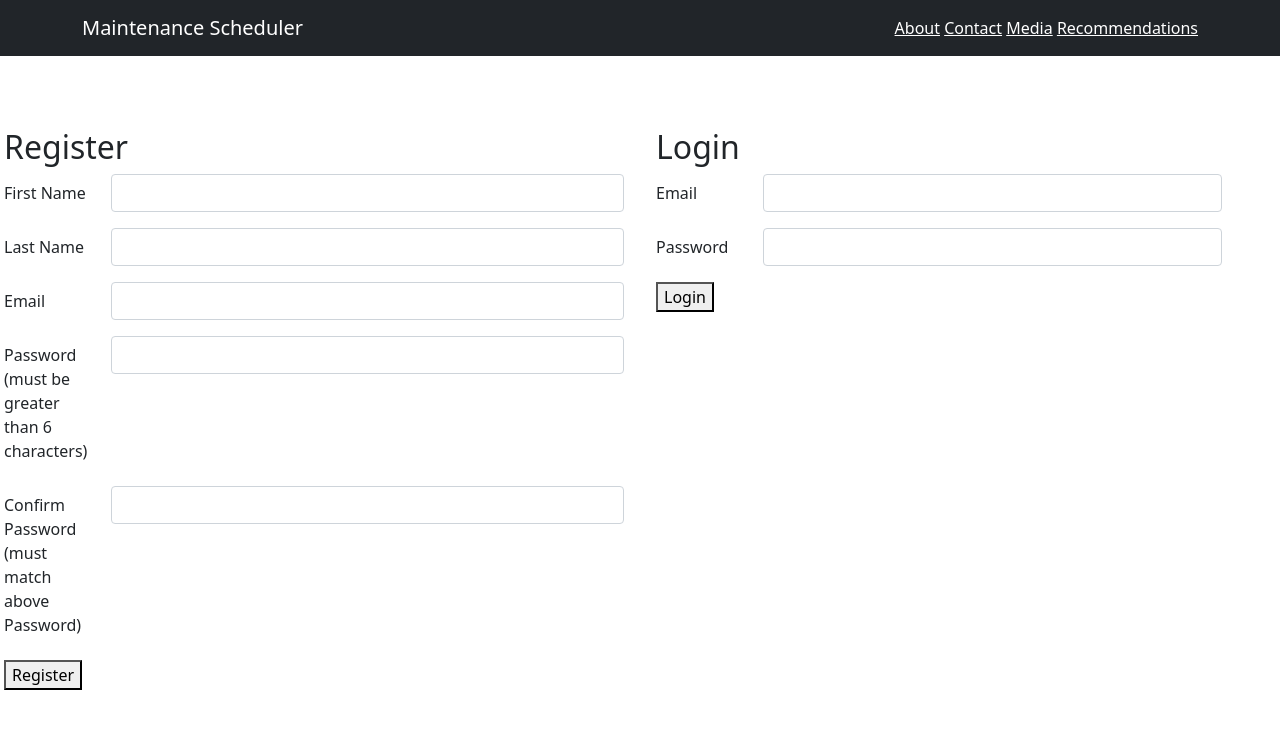
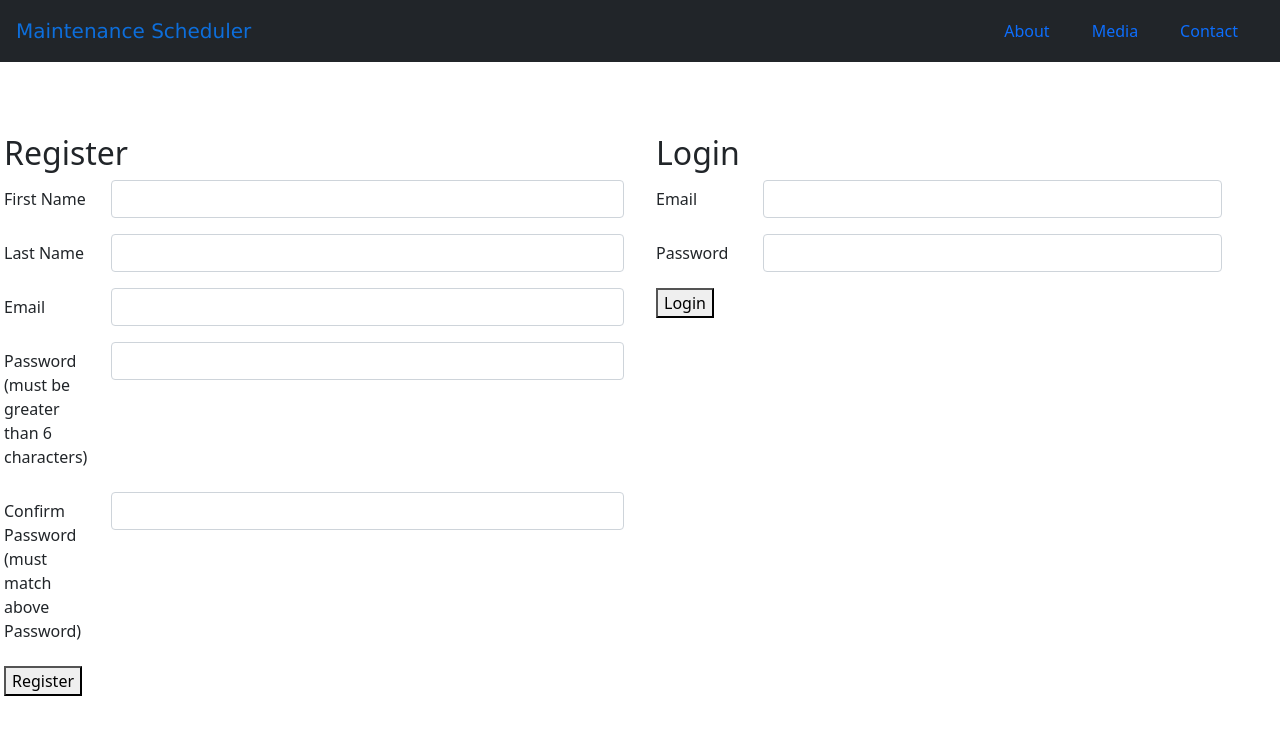
Before and after one commit to GaryAngarita/maintenance_scheduler, a Django app: page /logreg in a window 1280 px wide. Shown: the top 735 px of the page. Run offline with Django 3.2, Linux system fonts and the light colour scheme; parts of the project's set-up code (start-up, migrations or seed data) failed here and were passed over; some libraries are stand-ins or nearby versions.

Commit message:
fixed nav header

```diff
--- a/sched_maint/sched_maint_app/templates/calendar.html
+++ b/sched_maint/sched_maint_app/templates/calendar.html
@@ -14,11 +14,8 @@
     <div id="container">
         <div id="top-part">
         <nav id="navbar-example2" class="navbar navbar-light navbar-custom bg-dark px-3">
-            <a class="navbar-brand navbar-text" href="/logreg">Maintenance Scheduler</a>
+            <a class="navbar-brand navbar-text" href="/">Maintenance Scheduler</a>
             <ul class="nav nav-pills">
-            <li class="nav-item">
-                <a class="nav-link" href="/logreg">Log In</a>
-            </li>
             <li class="nav-item">
                 <a class="nav-link" href="/about">About</a>
             </li>
--- a/sched_maint/sched_maint_app/templates/contact.html
+++ b/sched_maint/sched_maint_app/templates/contact.html
@@ -35,7 +35,7 @@
 <body>
      <!-- Start Top Bar -->
     <div id="container">
-        `<div id="top-part">
+        <div id="top-part">
             <nav id="navbar-example2" class="navbar navbar-light navbar-custom bg-dark px-3">
                 <a class="navbar-brand navbar-text" href="/logreg">Maintenance Scheduler</a>
                 <ul class="nav nav-pills">
--- a/sched_maint/sched_maint_app/templates/homepage.html
+++ b/sched_maint/sched_maint_app/templates/homepage.html
@@ -27,11 +27,8 @@
     <div id="container">
         <div id="top-part">
         <nav id="navbar-example2" class="navbar navbar-light navbar-custom bg-dark px-3">
-            <a class="navbar-brand navbar-text" href="/logreg">Maintenance Scheduler</a>
+            <a class="navbar-brand navbar-text" href="/">Maintenance Scheduler</a>
             <ul class="nav nav-pills">
-            <li class="nav-item">
-                <a class="nav-link" href="/logreg">Log In</a>
-            </li>
             <li class="nav-item">
                 <a class="nav-link" href="/about">About</a>
             </li>
--- a/sched_maint/sched_maint_app/templates/logreg.html
+++ b/sched_maint/sched_maint_app/templates/logreg.html
@@ -5,34 +5,35 @@
     <title>Bootstrap Theme Simply Me</title>
     <meta charset="utf-8">
     <meta name="viewport" content="width=device-width, initial-scale=1">
-    <link href="https://cdn.jsdelivr.net/npm/bootstrap@5.0.2/dist/css/bootstrap.min.css" rel="stylesheet" integrity="sha384-EVSTQN3/azprG1Anm3QDgpJLIm9Nao0Yz1ztcQTwFspd3yD65VohhpuuCOmLASjC" crossorigin="anonymous">
-    <script src="https://cdn.jsdelivr.net/npm/bootstrap@5.0.2/dist/js/bootstrap.bundle.min.js" integrity="sha384-MrcW6ZMFYlzcLA8Nl+NtUVF0sA7MsXsP1UyJoMp4YLEuNSfAP+JcXn/tWtIaxVXM" crossorigin="anonymous"></script>
+    <link href="https://cdn.jsdelivr.net/npm/bootstrap@5.1.3/dist/css/bootstrap.min.css" rel="stylesheet" integrity="sha384-1BmE4kWBq78iYhFldvKuhfTAU6auU8tT94WrHftjDbrCEXSU1oBoqyl2QvZ6jIW3" crossorigin="anonymous">
 
     <script src="https://stackpath.bootstrapcdn.com/bootstrap/4.5.2/js/bootstrap.min.js"
         integrity="sha384-B4gt1jrGC7Jh4AgTPSdUtOBvfO8shuf57BaghqFfPlYxofvL8/KUEfYiJOMMV+rV"
         crossorigin="anonymous"></script>
     {% load static %}
-    <link rel="stylesheet" href="{% static 'css/recommend.css' %}">
+    <link rel="stylesheet" href="{% static 'css/index.css' %}">
 </head>
 
 <body>
-    <!-- NAVBAR -->
-    <nav class="navbar navbar-expand-lg navbar-dark bg-dark">
-        <div class="container">
-        <a class="navbar-brand" href="/">Maintenance Scheduler</a>
-            <span class="navbar-text">
-                <ul class="navbar-nav mr-auto"></ul>
-                <span class="navbar-text">
-                    <a href="/about">About</a>
-                    <a href="/contact">Contact</a>
-                    <a href="/media">Media</a>
-                    <a href="/recommend">Recommendations</a>
-                </span>
-            </span>
-        </div>
-        </div>
-    </nav>
-  <!-- /NAVBAR -->
+
+    <div id="container">
+        <div id="top-part">
+        <nav id="navbar-example2" class="navbar navbar-light navbar-custom bg-dark px-3">
+            <a class="navbar-brand navbar-text" href="/">Maintenance Scheduler</a>
+            <ul class="nav nav-pills">
+            <li class="nav-item">
+                <a class="nav-link" href="/about">About</a>
+            </li>
+            <li class="nav-item">
+                <a class="nav-link" href="/media">Media</a>
+            </li>
+            <li class="nav-item">
+                <a class="nav-link" href="/contact">Contact</a>
+            </li>
+            </ul>
+        </nav>
+      </div><!-- /NAVBAR -->
+
         <div class="row">
             <div class="col-6 px-3">
                 <br>
@@ -102,9 +103,7 @@
             </div>
         </div>
     </div>
-    <script src="https://code.jquery.com/jquery-3.5.1.slim.min.js"
-    integrity="sha384-DfXdz2htPH0lsSSs5nCTpuj/zy4C+OGpamoFVy38MVBnE+IbbVYUew+OrCXaRkfj"
-    crossorigin="anonymous"></script>
+    <script src="https://cdn.jsdelivr.net/npm/bootstrap@5.0.2/dist/js/bootstrap.bundle.min.js" integrity="sha384-MrcW6ZMFYlzcLA8Nl+NtUVF0sA7MsXsP1UyJoMp4YLEuNSfAP+JcXn/tWtIaxVXM" crossorigin="anonymous"></script>
 </body>
 
 </html>
--- a/sched_maint/sched_maint_app/templates/update.html
+++ b/sched_maint/sched_maint_app/templates/update.html
@@ -14,11 +14,8 @@
     <div id="container">
         <div id="top-part">
         <nav id="navbar-example2" class="navbar navbar-light navbar-custom bg-dark px-3">
-            <a class="navbar-brand navbar-text" href="/logreg">Maintenance Scheduler</a>
+            <a class="navbar-brand navbar-text" href="/">Maintenance Scheduler</a>
             <ul class="nav nav-pills">
-            <li class="nav-item">
-                <a class="nav-link" href="/logreg">Log In</a>
-            </li>
             <li class="nav-item">
                 <a class="nav-link" href="/about">About</a>
             </li>
```
Also changed, not shown: sched_maint/db.sqlite3.
